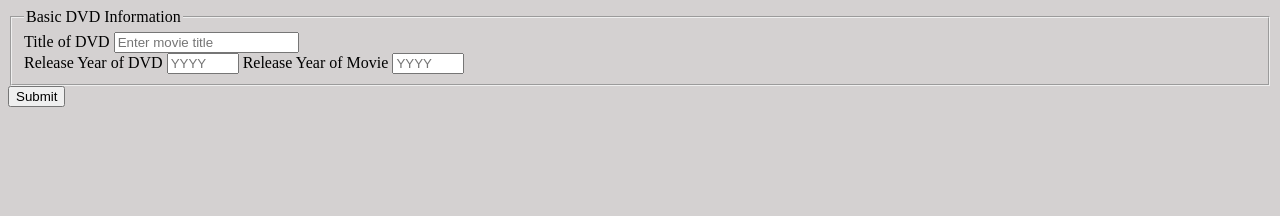
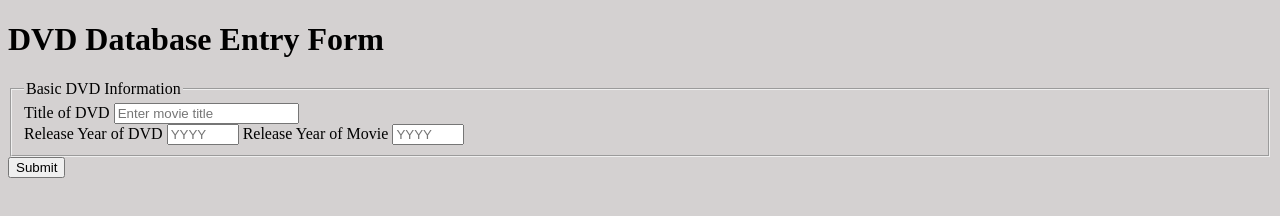
Before and after one commit to jripke74/dvddd, a website: page index.html in a window 1280 px wide. Drawn offline with Linux system fonts and the light colour scheme.

Commit message:
add header and main and h1

```diff
--- a/index.html
+++ b/index.html
@@ -17,6 +17,10 @@
 </head>
 
 <body>
+  <header>
+    <h1>DVD Database Entry Form</h1>
+  </header>
+  <main>
     <form action="/submit" method="POST">
       <fieldset>
         <legend>Basic DVD Information</legend>
@@ -29,6 +33,7 @@
       </fieldset>
       <button type="submit">Submit</button>
     </form>
+  </main>
 </body>
 
 </html>
```
Lines whose indentation alone changed are shown as unchanged.
